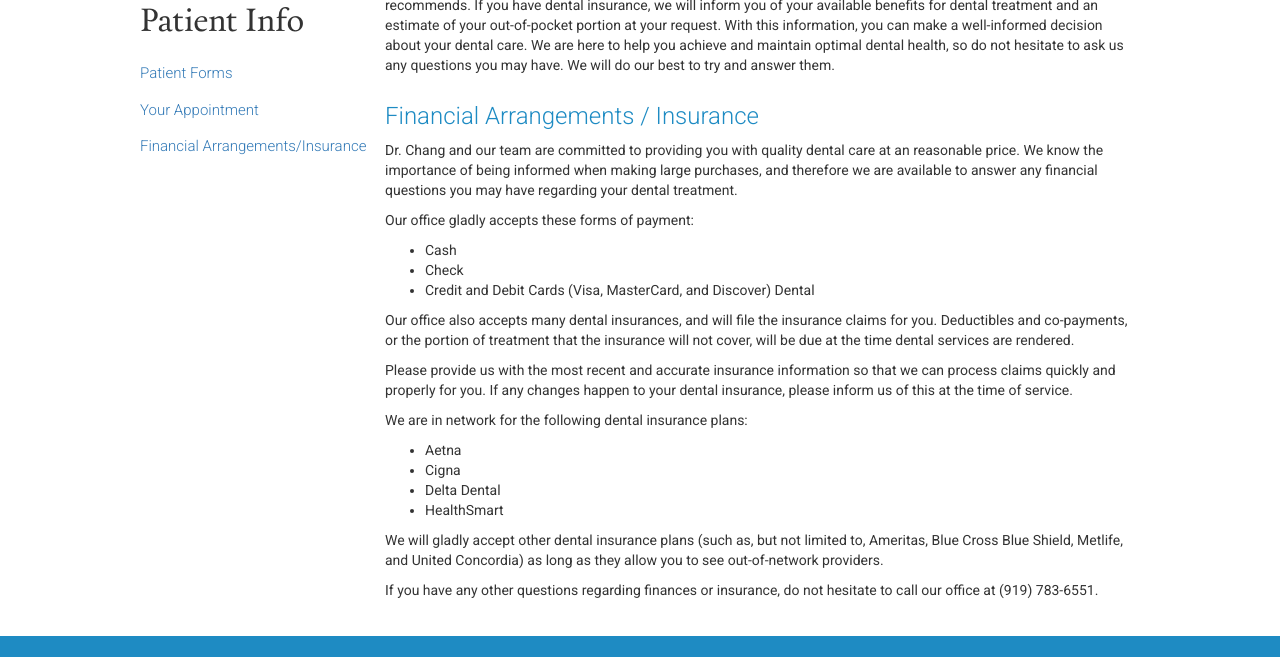
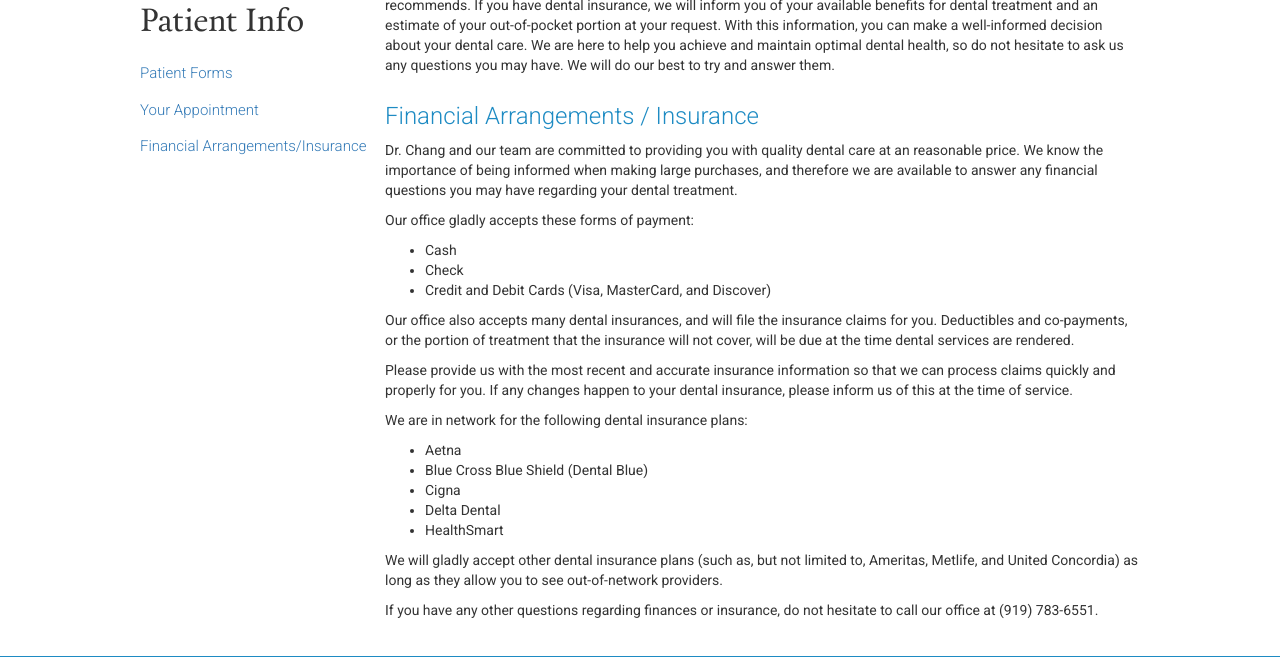
Before and after one commit to gabrielyeung/changdds, a Jekyll site: the page built from patientinfo/index.html, in a window 1280 px wide and 900 px high, scrolled down 773 px, cut to the strip 0-657 px from the top of the window. Built offline with Jekyll 4.4.1, drawn with Linux system fonts in a browser that asks for light colours.

Commit message:
update payment type details

```diff
--- a/patientinfo/index.html
+++ b/patientinfo/index.html
@@ -33,18 +33,19 @@ category: patientinfo
       <ul>
         <li>Cash</li>
         <li>Check</li>
-        <li>Credit and Debit Cards (Visa, MasterCard, and Discover) Dental</li>
+        <li>Credit and Debit Cards (Visa, MasterCard, and Discover)</li>
       </ul>
       <p>Our office also accepts many dental insurances, and will file the insurance claims for you.  Deductibles and co-payments, or the portion of treatment that the insurance will not cover, will be due at the time dental services are rendered.</p>
       <p>Please provide us with the most recent and accurate insurance information so that we can process claims quickly and properly for you.  If any changes happen to your dental insurance, please inform us of this at the time of service.</p>
       <p>We are in network for the following dental insurance plans:</p>
       <ul>
         <li>Aetna</li>
+        <li>Blue Cross Blue Shield (Dental Blue)</li>
         <li>Cigna</li>
         <li>Delta Dental</li>
         <li>HealthSmart</li>
       </ul>
-      <p>We will gladly accept other dental insurance plans (such as, but not limited to, Ameritas, Blue Cross Blue Shield, Metlife, and United Concordia) as long as they allow you to see out-of-network providers.</p>
+      <p>We will gladly accept other dental insurance plans (such as, but not limited to, Ameritas, Metlife, and United Concordia) as long as they allow you to see out-of-network providers.</p>
       <p>If you have any other questions regarding finances or insurance, do not hesitate to call our office at (919) 783-6551.</p>
   </section>
 </section>
```
